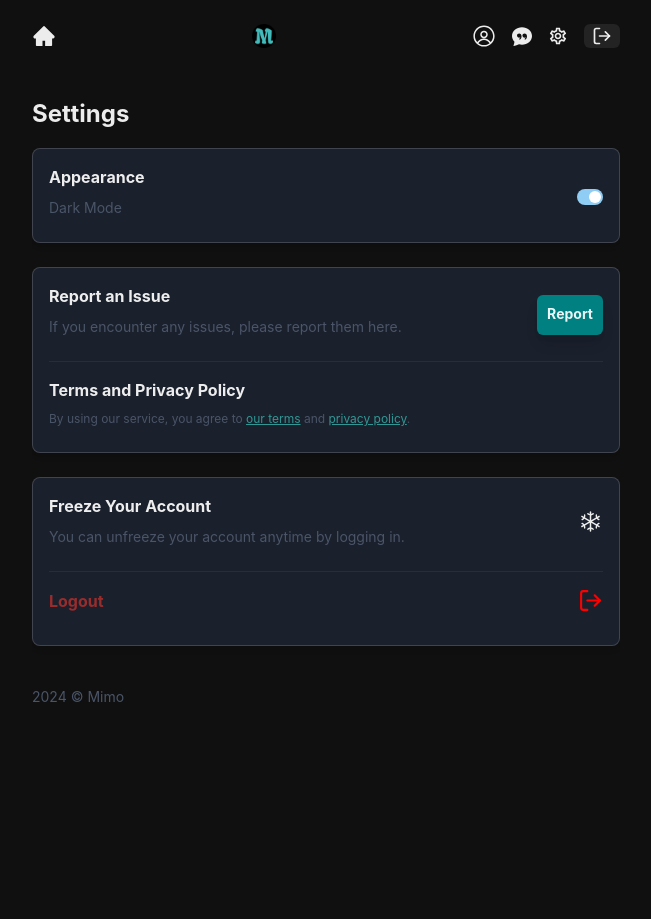
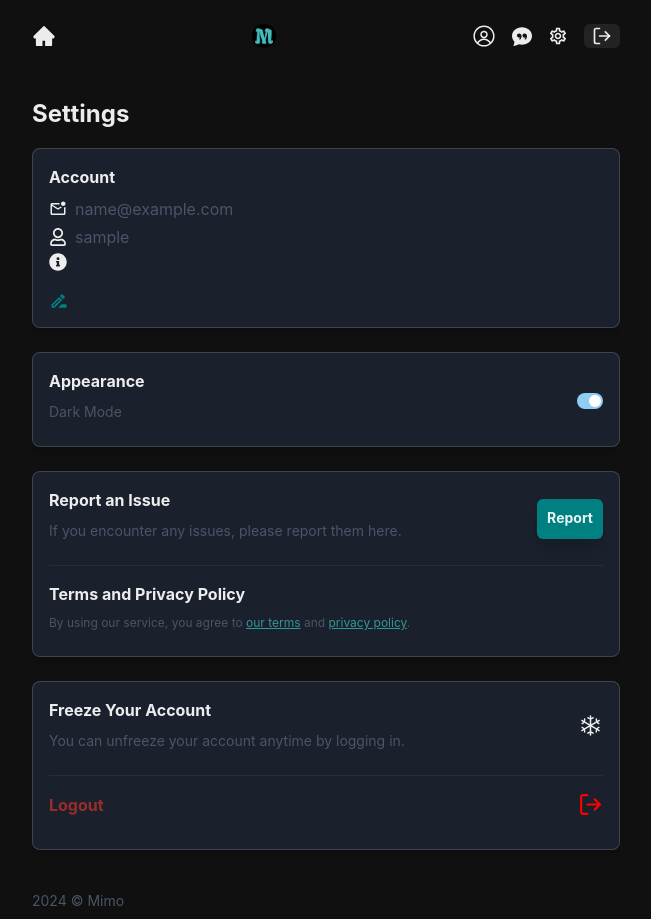
Before and after one commit to Kurisani-web/Mimo-chat, a React (Vite) app in the folder frontend/: page /settings in a window 1280 px wide. Shown: the whole page, without its empty margins (314-965 px from the left). Before the commit the page ends 800 px from the top, so only its background shows below. Built offline with nearby package versions, Linux system fonts and the light colour scheme; no server answers; sample sign-in values are in the browser's storage.

Commit message:
bubblewrap

```diff
--- a/frontend/src/pages/SettingsPage.jsx
+++ b/frontend/src/pages/SettingsPage.jsx
@@ -14,10 +14,16 @@ import useShowToast from "../hooks/useShowToast";
 import useLogout from "../hooks/useLogout";
 import { FiLogOut } from "react-icons/fi";
 import {IoIosSnow } from "react-icons/io";
+import {MdOutlineMarkEmailUnread, MdOutlineDriveFileRenameOutline } from "react-icons/md";
+import { FaInfoCircle, FaRegUser } from "react-icons/fa";
+import { useRecoilValue } from "recoil";
+import userAtom from "../atoms/userAtom";
+import { Link as RouterLink, useNavigate } from "react-router-dom";
 
 export const SettingsPage = ({user}) => {
 	const showToast = useShowToast();
 	const logout = useLogout();
+	const currentUser = useRecoilValue(userAtom);
 	const { colorMode, toggleColorMode } = useColorMode();
 
 	const freezeAccount = async () => {
@@ -114,6 +120,64 @@ export const SettingsPage = ({user}) => {
 					bg={colorMode === 'dark' ? "gray.800" : ""}
 
 				>
+					<Flex direction="column" alignItems="flex-start" w="100%">
+						{/* Account Header */}
+						<Box mb={2}>
+							<Text fontWeight="bold">Account</Text>
+						</Box>
+
+						{/* Email */}
+						<Flex alignItems="center" mb={1}>
+							<MdOutlineMarkEmailUnread size={18} />
+							<Text ml={2} color={"gray.600"}>{user?.email}</Text>
+						</Flex>
+
+						{/* Username */}
+						<Flex alignItems="center" mb={1}>
+							<FaRegUser size={18} />
+							<Text ml={2} color={"gray.600"}>{user?.username}</Text>
+						</Flex>
+
+						{/*Bio*/}
+						<Flex alignItems="center" mb={1}>
+							<FaInfoCircle size={18} />
+							<Text ml={2} color={"gray.600"}>{user?.bio}</Text>
+						</Flex>
+
+						{/* Update Button (only visible for the logged-in user) */}
+						<Flex alignItems={"center"} justifyContent={"space-between"} w="100%">
+							{currentUser?._id === user._id && (
+							<Link as={RouterLink} to='/update'>
+								<Box mt={4} ml="auto">
+									<MdOutlineDriveFileRenameOutline size={20} color="teal" />
+								</Box>
+							</Link>
+							)}
+
+							{currentUser?._id !== user._id && (
+							<>
+								{/* Add content here for other users, if needed */}
+							</>
+							)}
+						</Flex>
+
+					</Flex>
+
+				</Box>
+
+				<Box
+					p={4}
+					w="100%"
+					maxW="600px"
+					mx="auto"
+					//h="100vh"
+					overflowY="auto"
+					boxShadow="md"
+					borderRadius="lg"
+					borderWidth="1px"
+					bg={colorMode === 'dark' ? "gray.800" : ""}
+
+				>
 					<Flex alignItems={"center"} justifyContent={"space-between"}>
 						<Box>
 							<Text fontWeight="bold">Appearance</Text>
@@ -129,6 +193,7 @@ export const SettingsPage = ({user}) => {
 							/>
 						</Box>
 					</Flex>
+
 				</Box>
 
 				{/* Report an Issue */}
```
Also changed, not shown: 1 other file (tests, documents, lock files or other folders).
